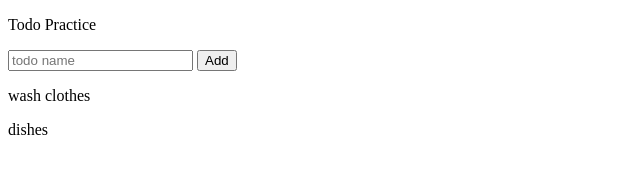
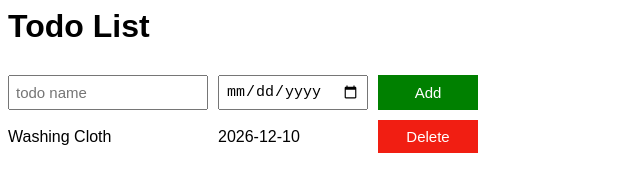
Before and after one commit to Ankith-Achar-27/javascript-learning, a plain HTML site: page arrays-and-loops/todo-list.html in a window 1280 px wide. Shown: the whole page, without its empty margins (0-640 px from the left). Drawn offline with Linux system fonts and the light colour scheme.

Commit message:
updated todo list

```diff
--- /dev/null
+++ b/arrays-and-loops/todo-list.css
@@ -0,0 +1,40 @@
+body{
+    font-family: Arial, Helvetica, sans-serif;
+}
+.title{
+    font-size: 32px;
+    font-weight: bold;
+    padding-bottom: 30px;
+}
+.todo-grid,.input-todo-grid{
+    display: grid;
+    grid-template-columns: 200px 150px 100px;
+    column-gap: 10px;
+    row-gap: 10px;
+    align-items: center;
+}
+.input-todo-grid{
+    margin-bottom: 10px;
+    align-items: stretch;
+}
+.input-name, .due-date-input{
+    font-size: 15px;
+    padding: 6px;
+}
+.add-todo-button{
+    border: none;
+    background-color: green;
+    color: white;
+    font-size: 15px;
+    padding: 6px;
+    cursor: pointer;
+}
+
+.delete-button{
+    border: none;
+    background-color: rgb(241, 30, 18);
+    color: white;
+    font-size: 15px;
+    padding: 8px;
+    cursor: pointer;
+}
--- a/arrays-and-loops/todo-list.html
+++ b/arrays-and-loops/todo-list.html
@@ -5,14 +5,18 @@
     <meta charset="UTF-8">
     <meta name="viewport" content="width=device-width, initial-scale=1.0">
     <title>TODO List</title>
+    <link rel="stylesheet" href="todo-list.css">
 </head>
 
 <body>
-    <p>Todo Practice</p>
-    <input placeholder="todo name" class="js-input-name" onkeydown="handleKey(event)">
+    <div class="title">Todo List</div>
+    <div class="input-todo-grid">
+        <input placeholder="todo name" class="js-input-name input-name">
+        <input title=" date" type="date" class="js-due-date-input due-date-input">
+        <button onClick="addToDo()" class="add-todo-button">Add</button>
+    </div>
 
-    <button onClick="addList()">Add</button>
-    <div class="showTask"></div>
+    <div class="js-todo-list todo-grid"></div>
     <script src="todo-list.js"></script>
 </body>
 
--- a/arrays-and-loops/todo-list.js
+++ b/arrays-and-loops/todo-list.js
@@ -1,26 +1,45 @@
-const list = ['wash clothes','dishes'];
-handleNewTask();
+const todoList = JSON.parse(localStorage.getItem('todoList')) ||  [{
+    name:'Washing Cloth',
+    dueDate:'2026-12-10'
+    }];
 
-function handleNewTask(){
-    let html='';
+renderTodoList();
 
-    list.forEach(task => {
-        html += `<p>${task}</p>`;
-    });
-    document.querySelector('.showTask').innerHTML = html;
+function renderTodoList(){
+
+    let todoListHTML='';
+
+    for(let i=0;i<todoList.length;i++){
+        const todoObject = todoList[i];
+        // const name = todoObject.name;
+        // const dueDate = todoObject.dueDate;
+        const { name, dueDate } = todoObject;
+
+        const html =
+        `<div>${name}</div>
+        <div>${dueDate}</div>
+        <button class='delete-button' onclick="todoList.splice(${i},1);
+        renderTodoList();
+        localStorage.setItem('todoList', JSON.stringify(todoList));">
+        Delete
+        </button>`;
+         todoListHTML += html;
+    }
+    document.querySelector('.js-todo-list').innerHTML = todoListHTML;
 }
 
-function addList(){
+function addToDo(){
     const inputElement = document.querySelector('.js-input-name');
-    const task = inputElement.value;
-    list.push(task);
-    console.log(list);
+    const name = inputElement.value;
+    const dateinputElement = document.querySelector('.js-due-date-input');
+    const dueDate = dateinputElement.value;
+    todoList.push({
+        //name:name,
+        //dueDate:dueDate
+        name,
+        dueDate
+    });
+    localStorage.setItem('todoList', JSON.stringify(todoList));
     inputElement.value='';
-    handleNewTask();
+    renderTodoList();
 }
-
-function handleKey(event){
-    if(event.key === 'Enter'){
-        addList();
-    }
-}
```
